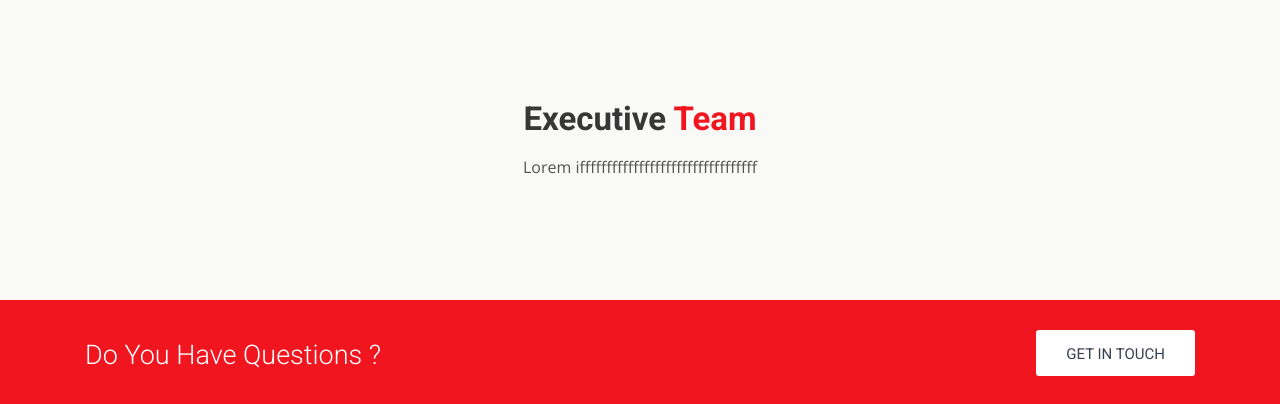
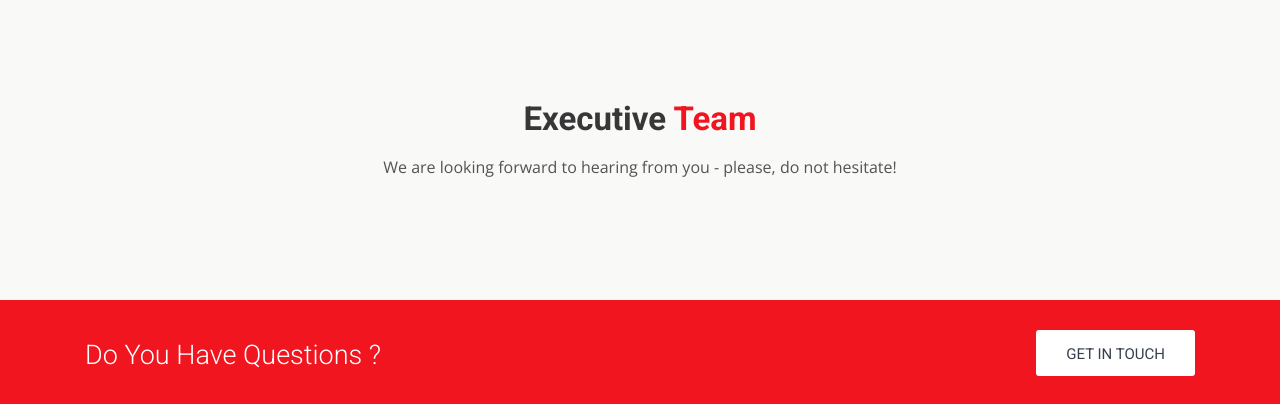
Before and after one commit to DaniTodorowa/cars123-gitproject, a Django app: page / in a window 1280 px wide. Shown: the part 1467-1871 px from the top of the page. Run offline with Django 3.2, Linux system fonts and the light colour scheme; data that the repository does not hold is empty; some libraries are stand-ins or nearby versions.

Commit message:
fixed text in templates

```diff
--- a/templates/cars/search.html
+++ b/templates/cars/search.html
@@ -172,7 +172,7 @@
         <!-- Main title -->
         <div class="main-title">
             <h1>Here's your <span>Cars</span></h1>
-            <p>Lorem ipsum dolor sit amet, consectetur adipiscing elit.</p>
+            <p>That is your chance for best choice ever.</p>
         </div>
         <div class="row">
           {% for car in cars %}
--- a/templates/pages/home.html
+++ b/templates/pages/home.html
@@ -298,7 +298,7 @@
             <!-- Main title -->
             <div class="main-title">
                 <h1>Executive <span>Team</span></h1>
-                <p>Lorem ifffffffffffffffffffffffffffffffff</p>
+                <p>We are looking forward to hearing from you - please, do not hesitate!</p>
             </div>
             <!-- Slick slider area start -->
             <div class="slick-slider-area clearfix">
@@ -426,8 +426,7 @@
                                     </section>
                                     <div class="description">
                                         <h3>Description</h3>
-                                        <p>Lorem Ipsum is simply dummy text of the printing and typesetting industry.
-                                            Lorem Ipsum has been the industry's standard.</p>
+                                        <p>The cars  are perfectly described here but in case of any doubts we are in your convenience.</p>
                                         <a href="car-details.html" class="btn btn-md btn-round btn-theme">Show
                                             Detail</a>
                                     </div>
```
